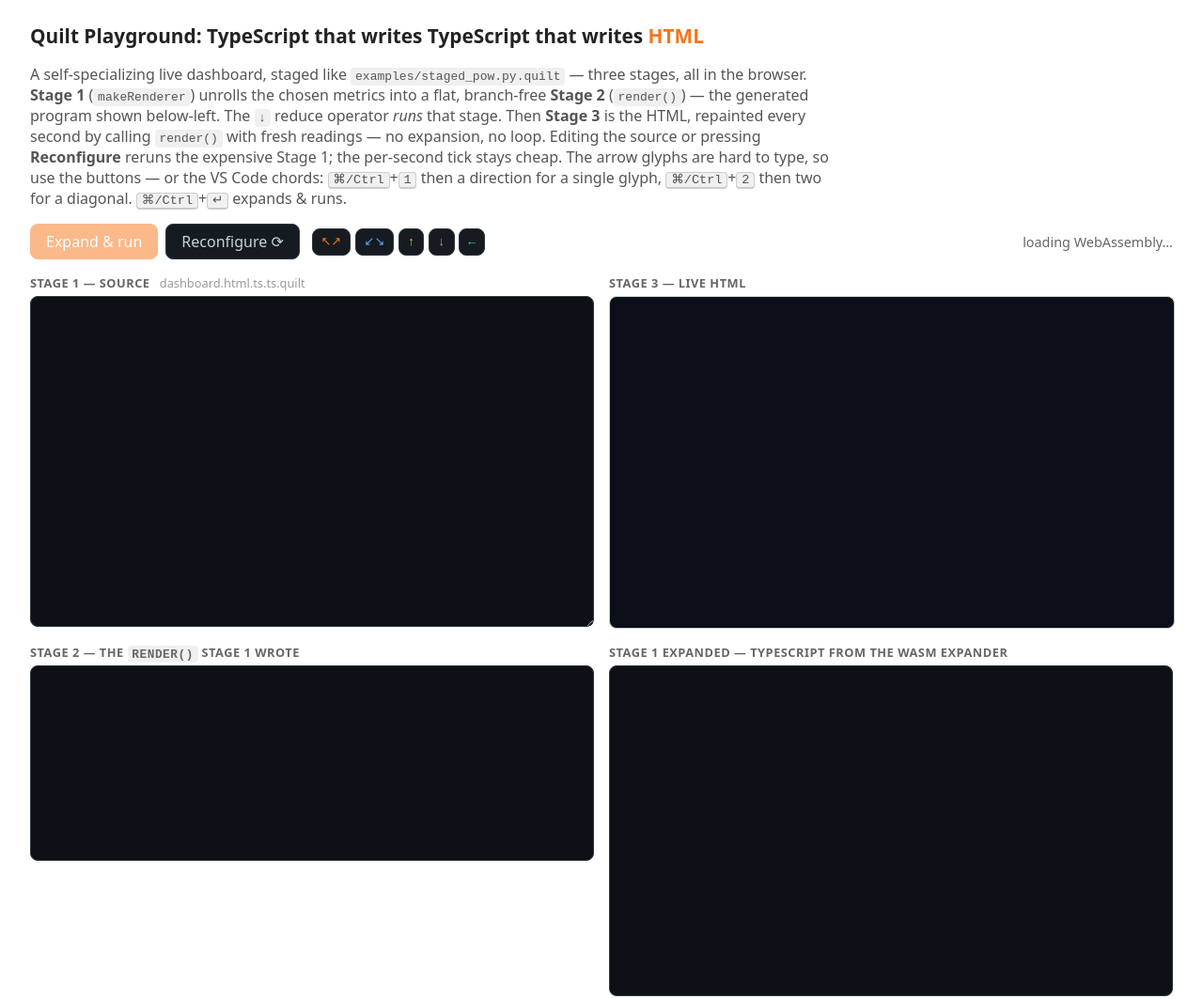
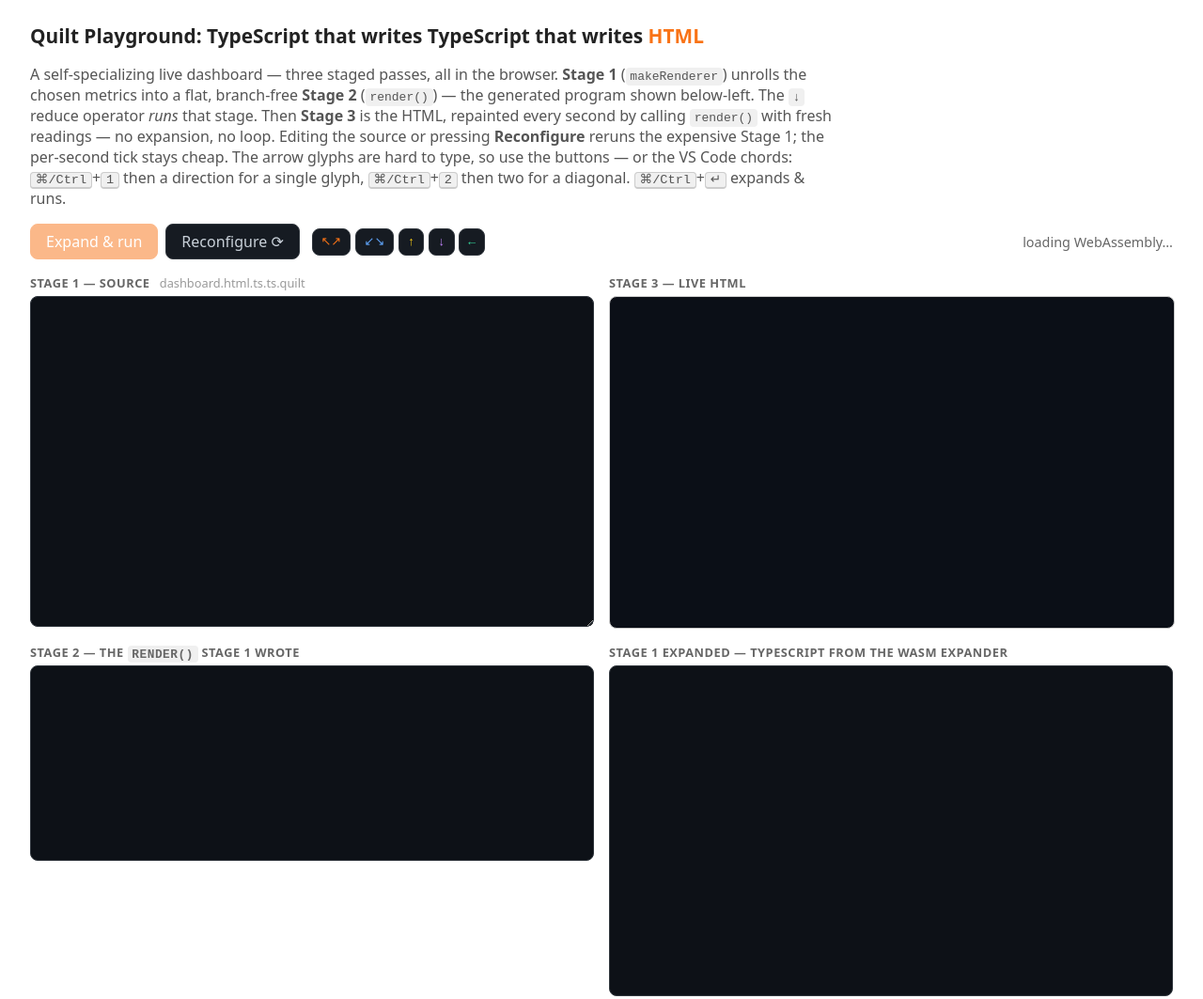
Before and after one commit to QuiltLang/quilt, a plain HTML site: page examples/web/playground.html in a window 1280 px wide. Shown: the top 1063 px of the page at 94% size. Drawn offline with Linux system fonts and the light colour scheme; a script that the page names is missing.

Commit message:
examples/web: drop staged_pow / other-example references from the demo
Per review: the playground should stand on its own. Remove the staged_pow
mention from the playground lede and the README; the source file's comments and
playground.js already don't reference it.

Co-Authored-By: Claude Opus 4.8 <noreply@anthropic.com>

```diff
--- a/examples/web/playground.html
+++ b/examples/web/playground.html
@@ -74,8 +74,7 @@
 <body>
   <h1>Quilt Playground: TypeScript that writes TypeScript that writes <em>HTML</em></h1>
   <p class="lede">
-    A self-specializing live dashboard, staged like
-    <code>examples/staged_pow.py.quilt</code> — three stages, all in the browser.
+    A self-specializing live dashboard — three staged passes, all in the browser.
     <strong>Stage 1</strong> (<code>makeRenderer</code>) unrolls the chosen
     metrics into a flat, branch-free <strong>Stage 2</strong>
     (<code>render()</code>) — the generated program shown below-left. The
```
Also changed, not shown: examples/web/README.md.
